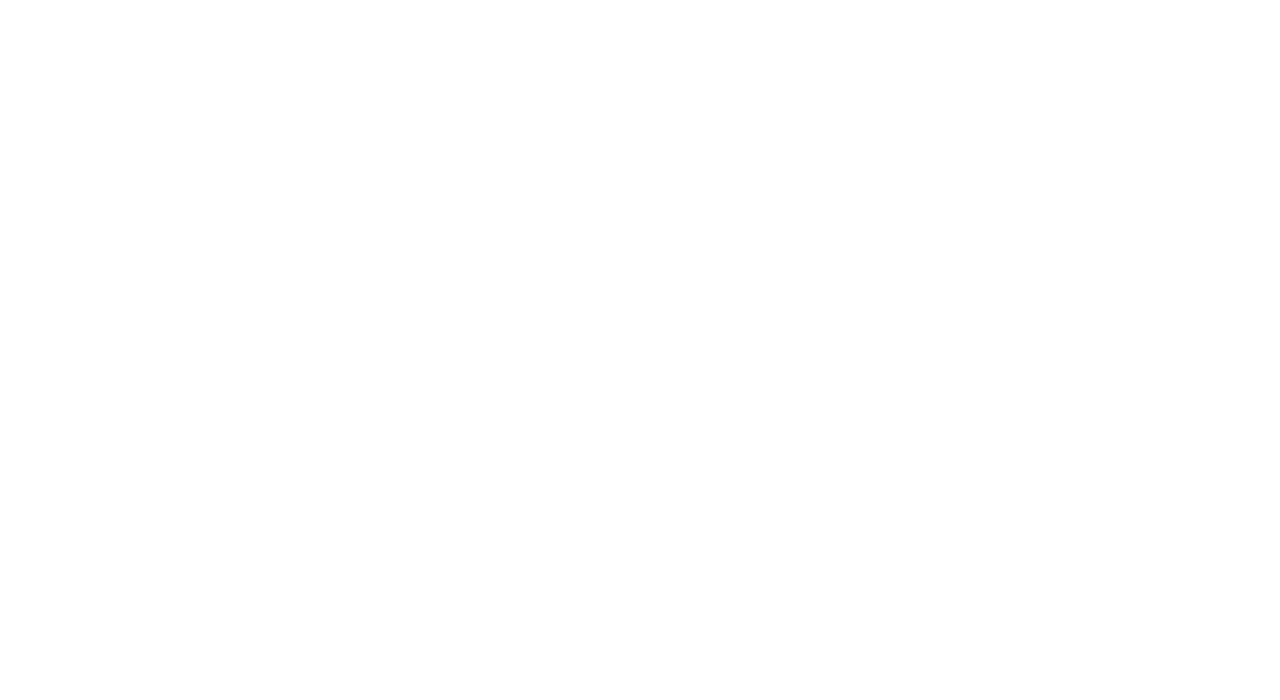
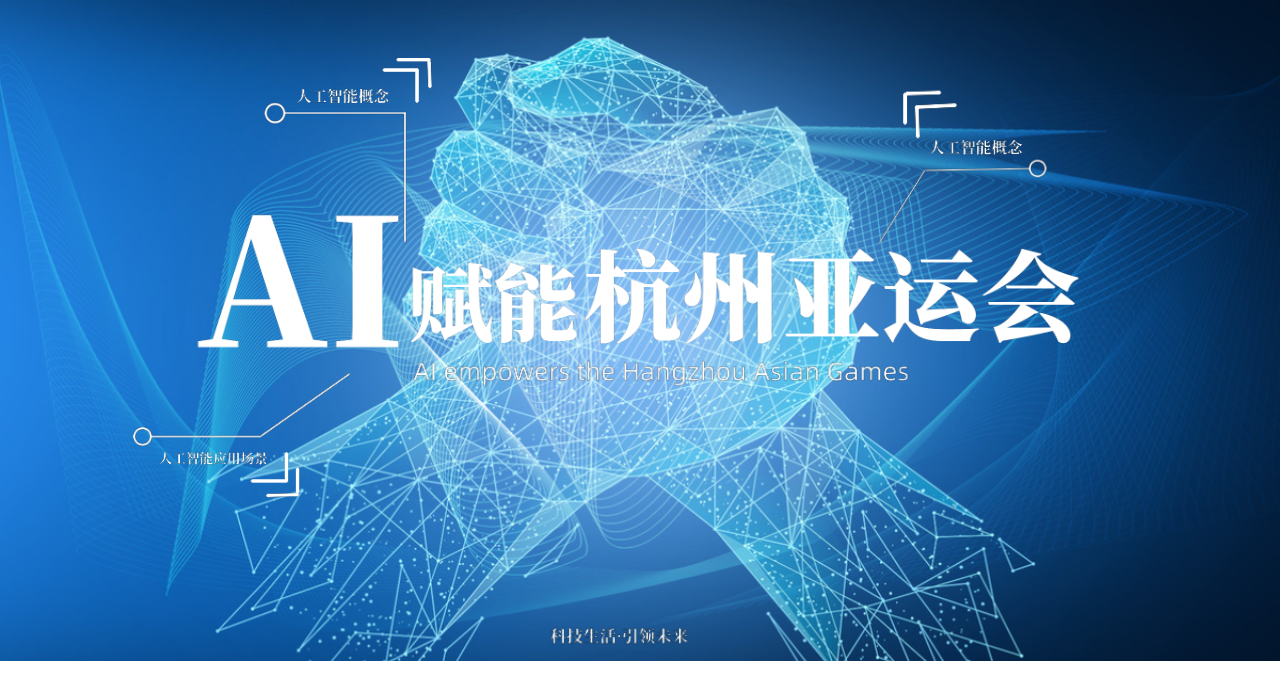
Before and after one commit to Houkecong/aipage.io, a plain HTML site: page index.html in a window 1280 px wide. Drawn offline with Linux system fonts and the light colour scheme.

Commit message:
Update index.html

```diff
--- a/index.html
+++ b/index.html
@@ -1,25 +1,116 @@
 <!DOCTYPE html>
 <html lang="en">
+
 <head>
     <meta charset="UTF-8">
     <meta name="viewport" content="width=device-width, initial-scale=1.0" min-width:"1024px">
     <title>AI赋能杭州亚运会</title>
 </head>
 <style>
-    body{
+    * {
+        margin: 0;
+        padding: 0;
+    }
 
+    .home {
+        height: 100%;
+        position: relative;
+        display: flex;
     }
-    .bg{
+
+    .bg {
         width: 100%;
-        height: 100%;
-        background-image: url("./bg.png");
-        background-repeat: no-repeat;
-        background-size:contain;
+        z-index: 0;
+        position: absolute;
     }
+    .title{
+        width: 70%;
+        z-index: 1;
+        left: 15%;
+        margin-top: 16%;
+        position: absolute;
+        display: flex;
+        animation: title_show 5s;
+    }
+
+    @keyframes title_show {
+        0%{
+            clip: rect(0px,0px,0px,0px);
+        }
+        100%{
+            clip: rect(-5px,1200px,1200px,5px);
+        }
+    }
+
+    .title_bottom{
+        width: 13%;
+        z-index: 1;
+        left: 42%;
+        margin-top: 48%;
+        position: absolute;
+        display: flex;
+        z-index: 1;
+    }
+    .title_english{
+        width: 40%;
+        z-index: 2;
+        left: 32%;
+        margin-top: 27%;
+        position: absolute;
+        display: flex;
+        animation: title_show 10s;
+    }
+    .title1{
+        width: 15%;
+        z-index: 2;
+        left: 68%;
+        margin-top: 6%;
+        position: absolute;
+        display: flex;
+        animation: fadeout 5s;
+    }
+    .title2{
+        width: 15%;
+        z-index: 2;
+        left: 20%;
+        margin-top: 4%;
+        position: absolute;
+        display: flex;
+        animation: fadeout 5s;
+    }
+    .title3{
+        width: 18%;
+        z-index: 2;
+        left: 10%;
+        margin-top: 28%;
+        position: absolute;
+        display: flex;
+        animation: fadeout 5s;
+    }
+    @keyframes fadeout {
+        0%{
+            opacity: 0;
+        }
+        50%{
+            opacity: 0;
+        }
+        100%{
+            opacity: 1;
+        }
+    }
+
 </style>
+
 <body>
-    <div class="bg">
-
+    <div class="home">
+        <img class="bg" src="./bg.png" width="100%" alt="">
+        <img class="title" src="./标题1.png" width="100%" alt="">
+        <img class="title_bottom" src="./科技生活·引领未来.png" width="100%" alt="">
+        <img class="title_english" src="./英文.png" width="100%" alt="">
+        <img class="title1" src="./人工智能概念文字.png" width="100%" alt="">
+        <img class="title2" src="./人工智能发展文字.png" width="100%" alt="">
+        <img class="title3" src="./人工智能应用场景文字.png" width="100%" alt="">
     </div>
 </body>
+
 </html>
```
